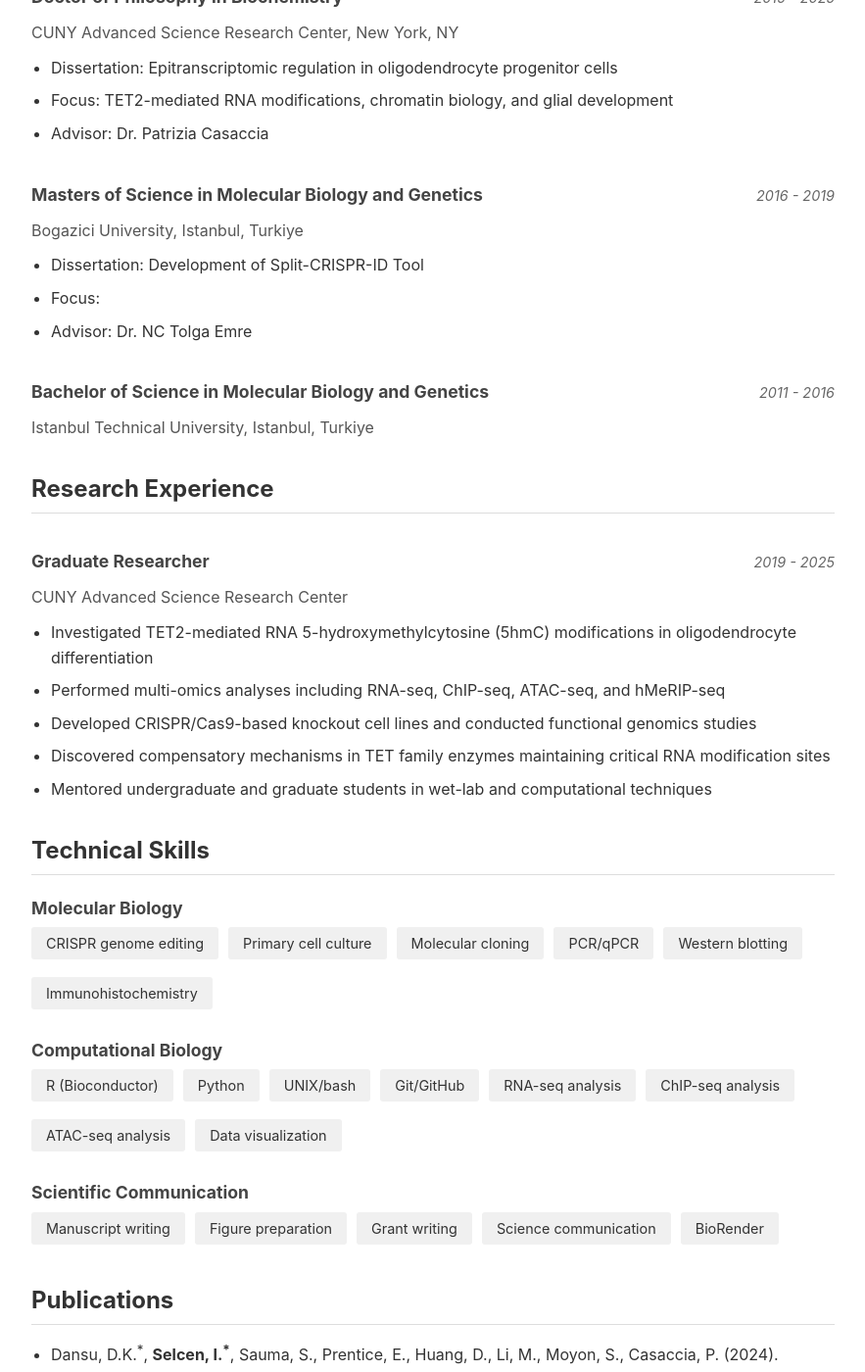
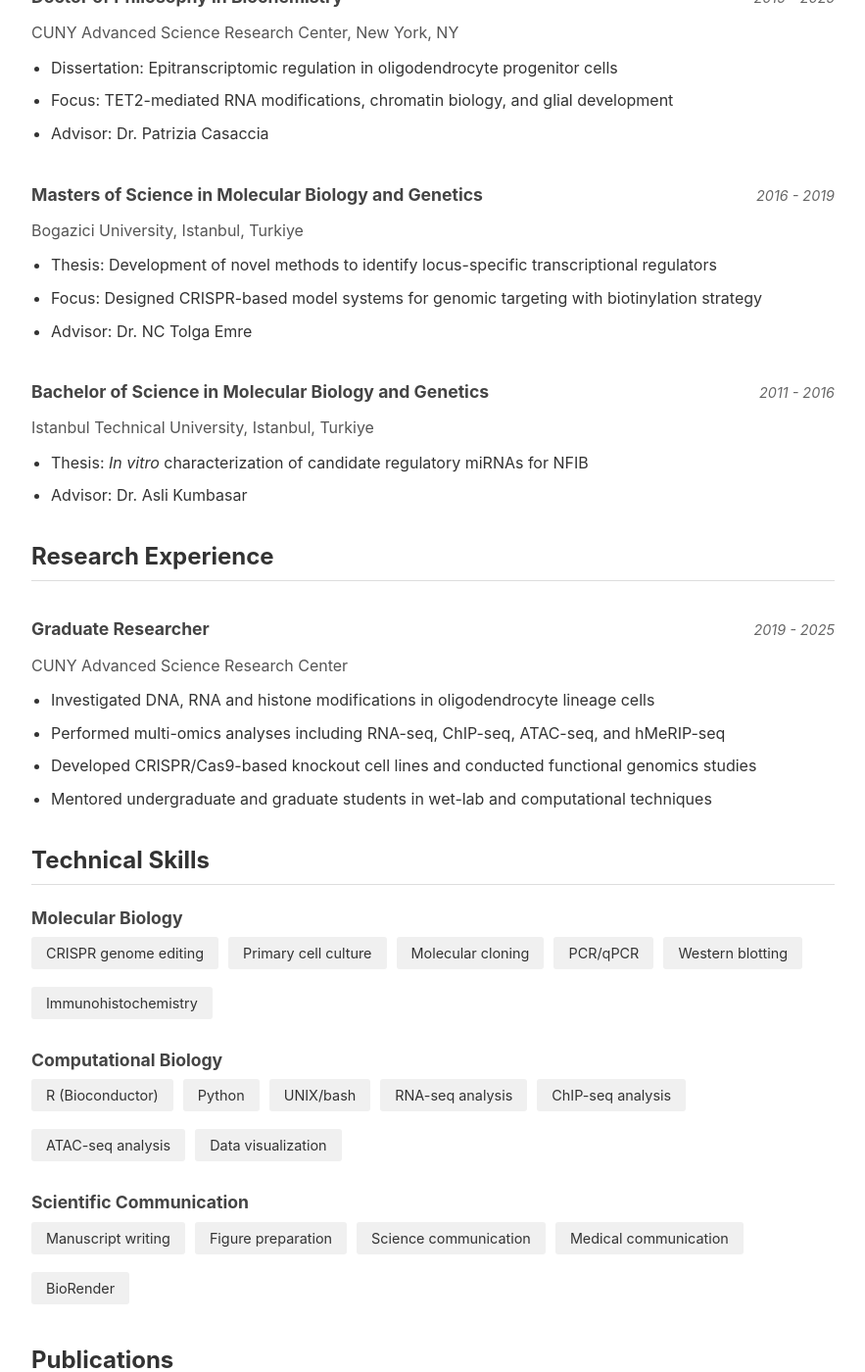
Before and after one commit to ipekselcen/ipekselcen.github.io, a Jekyll site: the page cv.html, which Jekyll copies as it is, in a window 1280 px wide and 1400 px high, scrolled down 375 px. Shown: the whole window at 98% size, without its empty margins (198-1081 px from the left). Built offline with Jekyll 4.4.1, drawn with Linux system fonts in a browser that asks for light colours; some of the changed text lies outside the part shown.

Commit message:
Update cv.html

```diff
--- a/cv.html
+++ b/cv.html
@@ -151,8 +151,8 @@
             </div>
             <div class="institution">Bogazici University, Istanbul, Turkiye</div>
             <ul>
-                <li>Dissertation: Development of Split-CRISPR-ID Tool</li>
-                <li>Focus: </li>
+                <li>Thesis: Development of novel methods to identify locus-specific transcriptional regulators</li>
+                <li>Focus: Designed CRISPR-based model systems for genomic targeting with biotinylation strategy</li>
                 <li>Advisor: Dr. NC Tolga Emre</li>
             </ul>
 
@@ -161,6 +161,10 @@
                 <span class="date">2011 - 2016</span>
             </div>
             <div class="institution">Istanbul Technical University, Istanbul, Turkiye</div>
+            <ul>
+                <li>Thesis: <em>In vitro</em> characterization of candidate regulatory miRNAs for NFIB</li>
+                <li>Advisor: Dr. Asli Kumbasar</li>
+            </ul>
         </section>
 
         <section>
@@ -171,10 +175,9 @@
             </div>
             <div class="institution">CUNY Advanced Science Research Center</div>
             <ul>
-                <li>Investigated TET2-mediated RNA 5-hydroxymethylcytosine (5hmC) modifications in oligodendrocyte differentiation</li>
+                <li>Investigated DNA, RNA and histone modifications in oligodendrocyte lineage cells</li>
                 <li>Performed multi-omics analyses including RNA-seq, ChIP-seq, ATAC-seq, and hMeRIP-seq</li>
                 <li>Developed CRISPR/Cas9-based knockout cell lines and conducted functional genomics studies</li>
-                <li>Discovered compensatory mechanisms in TET family enzymes maintaining critical RNA modification sites</li>
                 <li>Mentored undergraduate and graduate students in wet-lab and computational techniques</li>
             </ul>
         </section>
@@ -196,7 +199,6 @@
                 <li>R (Bioconductor)</li>
                 <li>Python</li>
                 <li>UNIX/bash</li>
-                <li>Git/GitHub</li>
                 <li>RNA-seq analysis</li>
                 <li>ChIP-seq analysis</li>
                 <li>ATAC-seq analysis</li>
@@ -207,8 +209,8 @@
             <ul class="skills-list">
                 <li>Manuscript writing</li>
                 <li>Figure preparation</li>
-                <li>Grant writing</li>
                 <li>Science communication</li>
+                <li>Medical communication</li>
                 <li>BioRender</li>
             </ul>
         </section>
@@ -220,15 +222,6 @@
                 <li>Pruvost, M., Patzig, J., Yattah, C., <strong>Selcen, I.</strong>, Hernandez, M., Park, H.J., Moyon, S., Liu, S., Morioka, M.S., Shopland, L., Casaccia, P. (2023). The stability of the myelinating oligodendrocyte transcriptome is regulated by the nuclear lamina. <em> Cell Reports<em>.</em></em></li>
                 <li><strong>Selcen, I.</strong>, Prentice, E., Casaccia, P. (2023). The epigenetic landscape of oligodendrocyte lineage cells. <em>Annals of the New York Academy of Sciences</em>.</li>
                 <li>Dansu, D.K., Liang, J., <strong>Selcen, I.</strong>, Zheng, H., Moore, D.F., Casaccia, P. (2022). PRMT5 Interacting Partners and Substrates in Oligodendrocyte Lineage Cells. <em>Frontiers in Cellular Neuroscience</em>.</li>
-            </ul>
-        </section>
-
-        <section>
-            <h2>Presentations</h2>
-            <ul>
-                <li>[Conference presentations]</li>
-                <li>[Seminar talks]</li>
-                <li>[Poster presentations]</li>
             </ul>
         </section>
 
```
